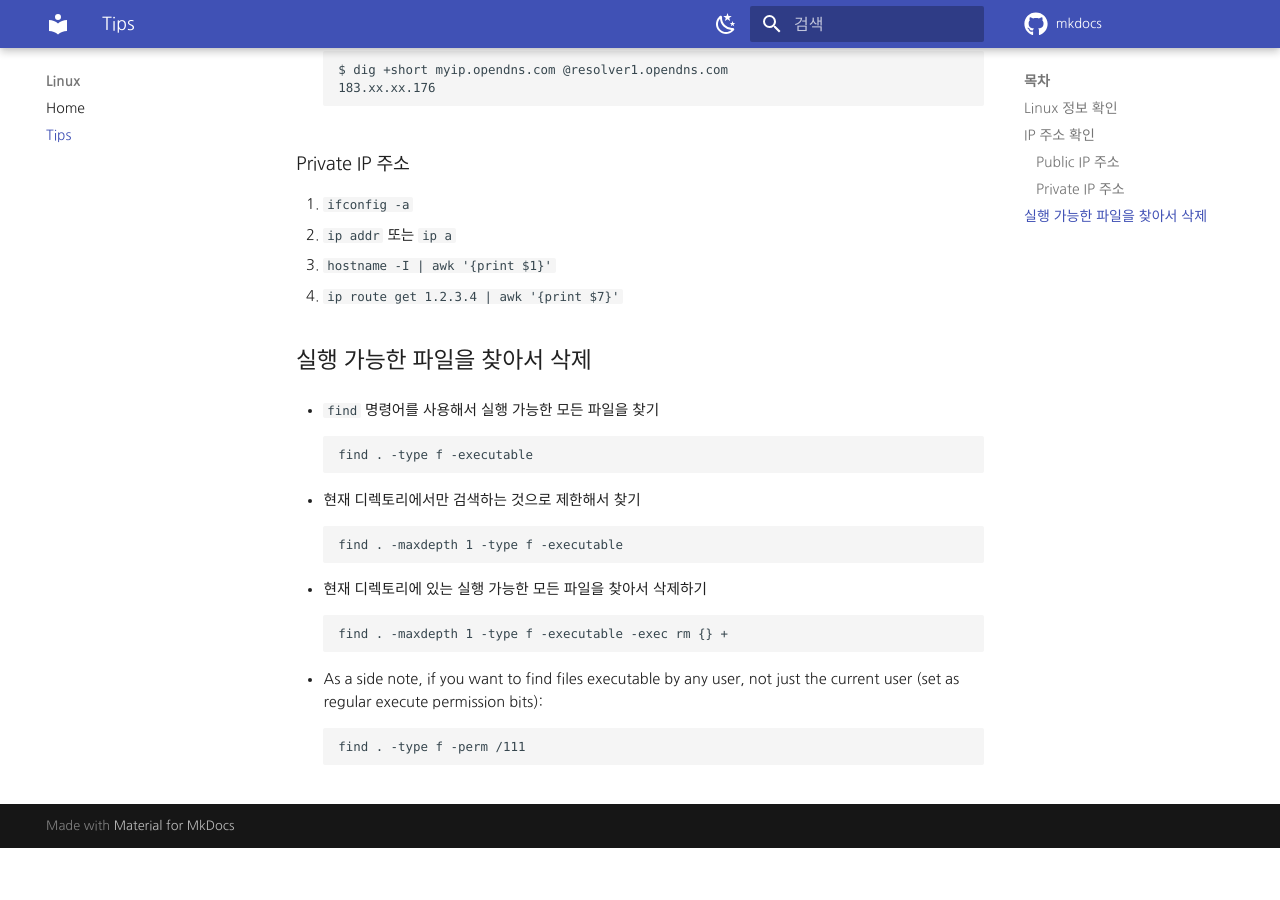
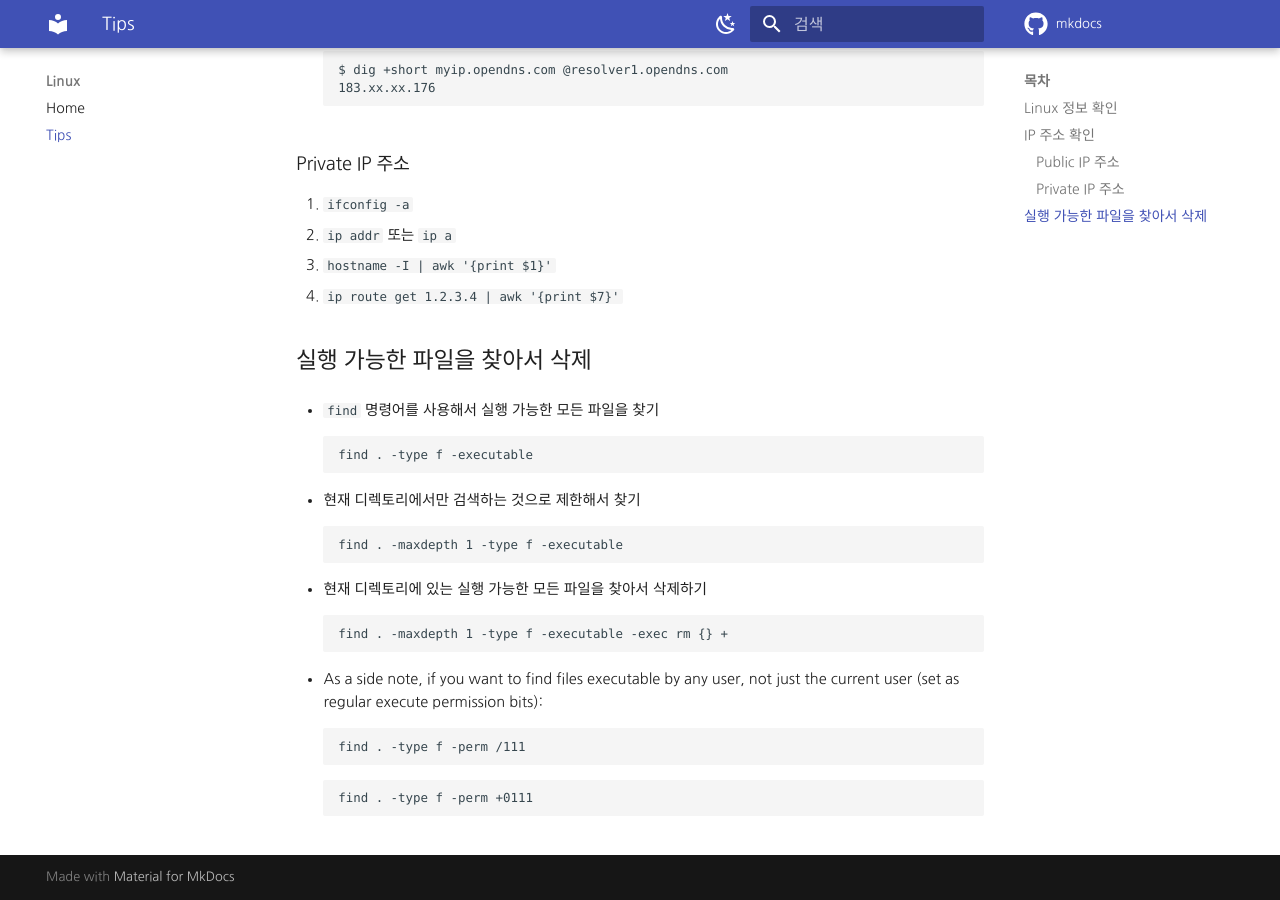
Before and after one commit to KwonDoHan/mkdocs, an MkDocs documentation site: the page built from docs/linux/tips.md, in a window 1280 px wide and 900 px high, scrolled down 1448 px. Built offline with MkDocs 1.6.1 and Material for MkDocs 9.7.7, drawn with Linux system fonts in a browser that asks for light colours; some web fonts are replaced; comment, search, counter and statistics services are not loaded; before the commit the page ends 2296 px from its top, so only the background shows below that.

Commit message:
MacBook to X1

````diff
--- a/docs/linux/tips.md
+++ b/docs/linux/tips.md
@@ -96,3 +96,6 @@ find . -maxdepth 1 -type f -executable -exec rm {} +
 ```
 find . -type f -perm /111
 ```
+```
+find . -type f -perm +0111
+```
````
